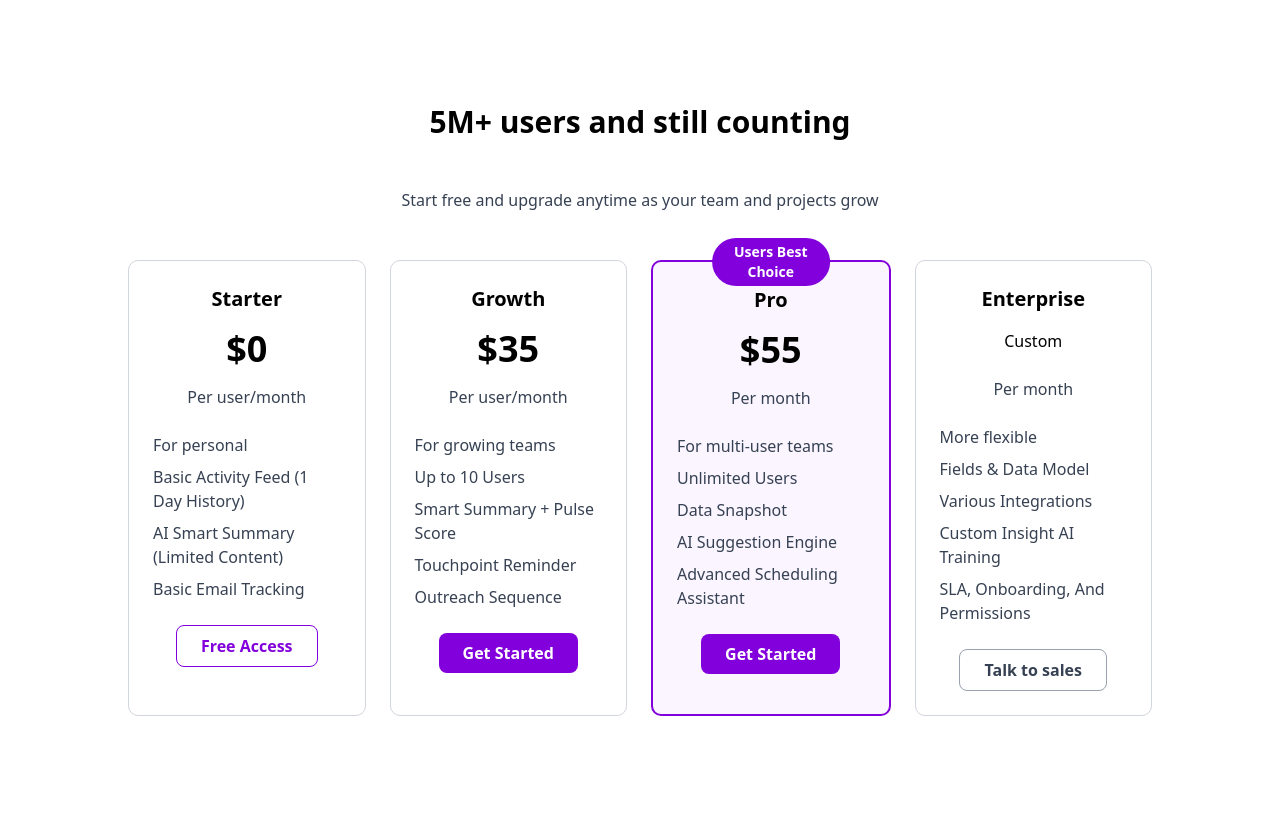
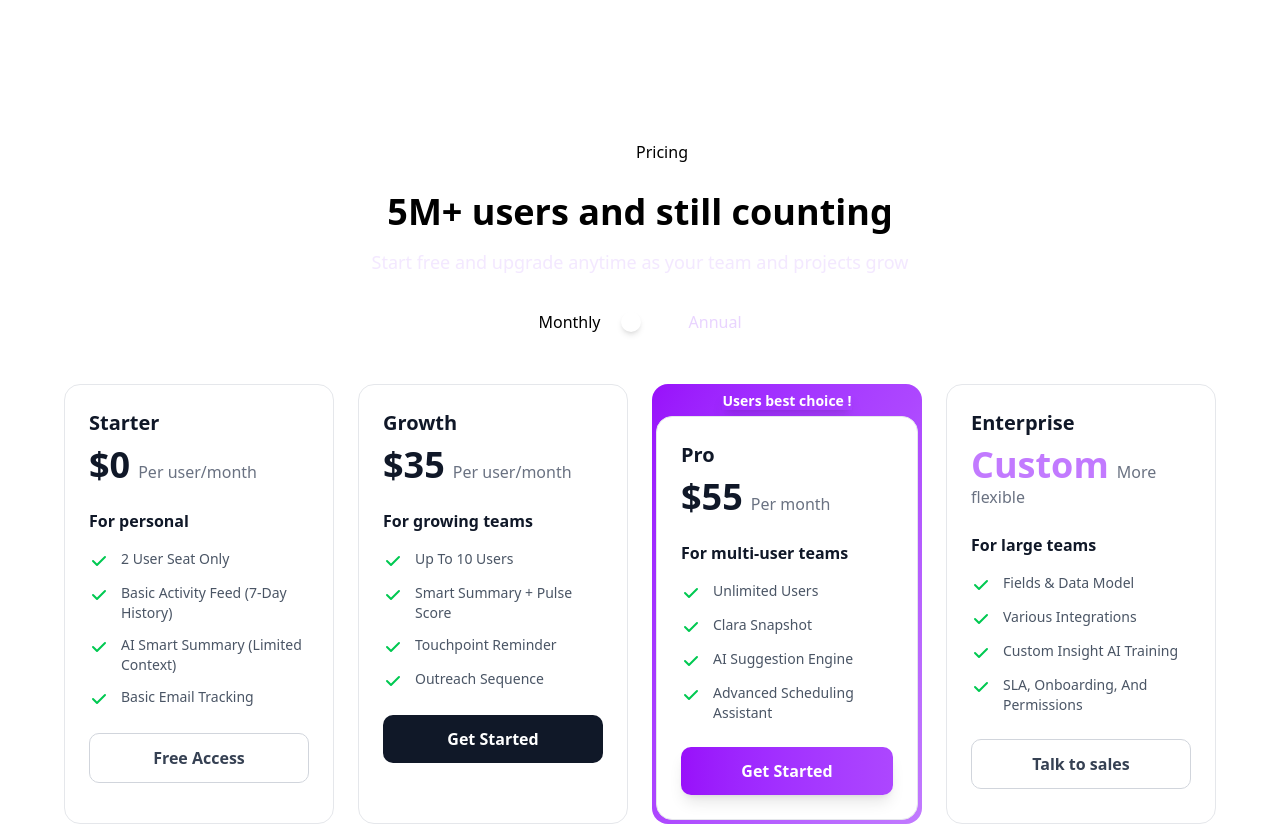
Before and after one commit to MoyasiGinko/SAAS-Template-Landing-Page-SIte, a Next.js app: page / in a window 1280 px wide. Shown: the part 4060-4886 px from the top of the page. Built offline with nearby package versions, Linux system fonts and the light colour scheme.

Commit message:
Update dependencies and enhance Pricing component with new features and layout

```diff
--- a/package.json
+++ b/package.json
@@ -41,14 +41,14 @@
     "cmdk": "^1.1.1",
     "date-fns": "^3.6.0",
     "embla-carousel-react": "^8.6.0",
-    "framer-motion": "^10.12.16",
+    "framer-motion": "^11.15.0",
     "gsap": "^3.12.2",
     "input-otp": "^1.4.2",
     "lucide-react": "^0.509.0",
     "next": "15.3.2",
     "next-themes": "^0.4.6",
     "react": "^19.1.0",
-    "react-day-picker": "^8.10.1",
+    "react-day-picker": "^9.1.3",
     "react-dom": "^19.1.0",
     "react-hook-form": "^7.56.3",
     "react-resizable-panels": "^3.0.1",
--- a/src/components/Pricing.tsx
+++ b/src/components/Pricing.tsx
@@ -1,81 +1,238 @@
 "use client";
 
-import React from "react";
+import React, { useState } from "react";
+
+interface PricingPlan {
+  id: string;
+  name: string;
+  price: string | number;
+  period: string;
+  description: string;
+  features: string[];
+  buttonText: string;
+  buttonStyle: "primary" | "secondary" | "purple";
+  isFeatured?: boolean;
+  badge?: string;
+}
+
+interface PricingCardProps {
+  plan: PricingPlan;
+  displayPrice: string;
+  displayPeriod: string;
+  getButtonClasses: (style: string) => string;
+}
+
+const pricingPlans: PricingPlan[] = [
+  {
+    id: "starter",
+    name: "Starter",
+    price: 0,
+    period: "Per user/month",
+    description: "For personal",
+    features: [
+      "2 User Seat Only",
+      "Basic Activity Feed (7-Day History)",
+      "AI Smart Summary (Limited Context)",
+      "Basic Email Tracking"
+    ],
+    buttonText: "Free Access",
+    buttonStyle: "secondary"
+  },
+  {
+    id: "growth",
+    name: "Growth",
+    price: 35,
+    period: "Per user/month",
+    description: "For growing teams",
+    features: [
+      "Up To 10 Users",
+      "Smart Summary + Pulse Score",
+      "Touchpoint Reminder",
+      "Outreach Sequence"
+    ],
+    buttonText: "Get Started",
+    buttonStyle: "primary"
+  },
+  {
+    id: "pro",
+    name: "Pro",
+    price: 55,
+    period: "Per month",
+    description: "For multi-user teams",
+    features: [
+      "Unlimited Users",
+      "Clara Snapshot",
+      "AI Suggestion Engine",
+      "Advanced Scheduling Assistant"
+    ],
+    buttonText: "Get Started",
+    buttonStyle: "purple",
+    isFeatured: true,
+    badge: "Users best choice !"
+  },
+  {
+    id: "enterprise",
+    name: "Enterprise",
+    price: "Custom",
+    period: "More flexible",
+    description: "For large teams",
+    features: [
+      "Fields & Data Model",
+      "Various Integrations",
+      "Custom Insight AI Training",
+      "SLA, Onboarding, And Permissions"
+    ],
+    buttonText: "Talk to sales",
+    buttonStyle: "secondary"
+  }
+];
+
+// Reusable PricingCard component
+const PricingCard: React.FC<PricingCardProps> = ({ plan, displayPrice, displayPeriod, getButtonClasses }) => {
+  return (
+    <div
+      className="bg-white rounded-2xl overflow-hidden hover:shadow-lg transition-all duration-300 relative border border-gray-200"
+    >
+      <div className="p-6">
+        <h3 className="text-xl font-bold text-gray-900 mb-2">{plan.name}</h3>
+        <div className="mb-6">
+          <span className={`text-4xl font-bold ${plan.id === 'enterprise' ? 'text-purple-400' : 'text-gray-900'}`}>
+            {displayPrice}
+          </span>
+          <span className="text-gray-500 ml-2">{displayPeriod}</span>
+        </div>
+
+        <div className="mb-6">
+          <p className="font-semibold mb-4 text-gray-900">
+            {plan.description}
+          </p>
+          <ul className="space-y-3">
+            {plan.features.map((feature, index) => (
+              <li key={index} className="flex items-start">
+                <svg className="w-5 h-5 text-green-500 mr-3 mt-0.5 flex-shrink-0" fill="currentColor" viewBox="0 0 20 20">
+                  <path fillRule="evenodd" d="M16.707 5.293a1 1 0 010 1.414l-8 8a1 1 0 01-1.414 0l-4-4a1 1 0 011.414-1.414L8 12.586l7.293-7.293a1 1 0 011.414 0z" clipRule="evenodd" />
+                </svg>
+                <span className="text-gray-600 text-sm">{feature}</span>
+              </li>
+            ))}
+          </ul>
+        </div>
+
+        <button className={getButtonClasses(plan.buttonStyle)}>
+          {plan.buttonText}
+        </button>
+      </div>
+    </div>
+  );
+};
 
 export default function Pricing() {
+  const [isAnnual, setIsAnnual] = useState(false);
+
+  const getPrice = (plan: PricingPlan) => {
+    if (typeof plan.price === 'string') return plan.price;
+    if (plan.price === 0) return '$0';
+
+    const price = isAnnual ? Math.floor(plan.price * 0.8) : plan.price; // 20% discount for annual
+    return `$${price}`;
+  };
+
+  const getPeriod = (plan: PricingPlan) => {
+    if (plan.id === 'enterprise') return plan.period;
+    return isAnnual ? 'Per user/year' : plan.period;
+  };
+
+  const getButtonClasses = (style: string) => {
+    switch (style) {
+      case "primary":
+        return "w-full py-3 px-4 bg-gray-900 text-white rounded-lg font-semibold hover:bg-gray-800 transition-colors";
+      case "purple":
+        return "w-full py-3 px-4 bg-gradient-to-r from-purple-600 to-purple-500 text-white rounded-lg font-semibold hover:from-purple-700 hover:to-purple-600 transition-all duration-200 shadow-lg";
+      case "secondary":
+      default:
+        return "w-full py-3 px-4 border border-gray-300 text-gray-700 rounded-lg font-semibold hover:bg-gray-50 transition-colors";
+    }
+  };
+
   return (
-    <section className="w-full bg-white">
-    <div className="py-20 bg-white px-8 max-w-7xl mx-auto">
-      <h2 className="text-center text-3xl font-semibold mb-12 text-black">5M+ users and still counting</h2>
-      <p className="text-center text-gray-700 mb-12 max-w-3xl mx-auto">
+    <section className="py-20 bg-white">
+      <div className="max-w-7xl mx-auto px-8">
+        {/* Header with extra top spacing */}
+        <div className="text-center mb-12 pt-8">
+          <div className="flex items-center justify-center mb-6">
+            <div className="w-8 h-8 bg-white/20 rounded-lg flex items-center justify-center mr-3">
+              <div className="w-4 h-4 bg-white rounded"></div>
+            </div>
+            <span className="text-black font-medium">Pricing</span>
+          </div>
+          <h2 className="text-3xl md:text-4xl font-bold text-black mb-4">
+            5M+ users and still counting
+          </h2>
+          <p className="text-purple-100 text-lg max-w-2xl mx-auto mb-8">
             Start free and upgrade anytime as your team and projects grow
           </p>
-      <div className="flex flex-col md:flex-row md:space-x-6 space-y-6 md:space-y-0 max-w-5xl mx-auto">
-        {/* Starter */}
-        <div className="flex-1 border border-gray-300 rounded-lg p-6 text-center bg-white">
-          <h3 className="text-xl font-semibold mb-4 text-black">Starter</h3>
-          <p className="text-4xl font-bold mb-4 text-black">$0</p>
-          <p className="mb-6 text-gray-700">Per user/month</p>
-          <ul className="text-gray-700 mb-6 text-left space-y-2">
-            <li>For personal</li>
-            <li>Basic Activity Feed (1 Day History)</li>
-            <li>AI Smart Summary (Limited Content)</li>
-            <li>Basic Email Tracking</li>
-          </ul>
-          <button className="border border-purple-700 text-purple-700 px-6 py-2 rounded-md font-semibold hover:bg-purple-50 transition">
-            Free Access
+
+          {/* Monthly/Annual Toggle */}
+          <div className="flex items-center justify-center space-x-4 mb-12">
+            <span className={`font-medium transition-colors ${!isAnnual ? 'text-black' : 'text-purple-200'}`}>
+              Monthly
+            </span>
+            <button
+              onClick={() => setIsAnnual(!isAnnual)}
+              className={`relative w-14 h-7 rounded-full transition-all duration-200 focus:outline-none focus:ring-2 focus:ring-white focus:ring-offset-2 focus:ring-offset-purple-500 ${
+                isAnnual ? 'bg-white' : 'bg-white/30'
+              }`}
+            >
+              <div
+                className={`absolute top-1 w-5 h-5 rounded-full shadow-md transition-transform duration-200 ${
+                  isAnnual ? 'transform translate-x-7 left-1 bg-purple-500' : 'left-1 bg-white'
+                }`}
+              />
             </button>
+            <div className="flex items-center space-x-2">
+              <span className={`font-medium transition-colors ${isAnnual ? 'text-black' : 'text-purple-200'}`}>
+                Annual
+              </span>
+              {isAnnual && (
+                <span className="bg-green-100 text-green-700 text-xs font-semibold px-2 py-1 rounded-full">
+                  Save 20%
+                </span>
+              )}
             </div>
-        {/* Growth */}
-        <div className="flex-1 border border-gray-300 rounded-lg p-6 text-center bg-white">
-          <h3 className="text-xl font-semibold mb-4 text-black">Growth</h3>
-          <p className="text-4xl font-bold mb-4 text-black">$35</p>
-          <p className="mb-6 text-gray-700">Per user/month</p>
-          <ul className="text-gray-700 mb-6 text-left space-y-2">
-            <li>For growing teams</li>
-            <li>Up to 10 Users</li>
-            <li>Smart Summary + Pulse Score</li>
-            <li>Touchpoint Reminder</li>
-            <li>Outreach Sequence</li>
-          </ul>
-          <button className="bg-purple-700 text-white px-6 py-2 rounded-md font-semibold hover:bg-purple-800 transition">
-            Get Started
-          </button>
           </div>
-        {/* Pro */}
-        <div className="flex-1 border-2 border-purple-700 rounded-lg p-6 text-center bg-purple-50 relative">
-          <div className="absolute -top-6 left-1/2 transform -translate-x-1/2 bg-purple-700 text-white px-4 py-1 rounded-full text-sm font-semibold">
-            Users Best Choice
         </div>
-          <h3 className="text-xl font-semibold mb-4 text-black">Pro</h3>
-          <p className="text-4xl font-bold mb-4 text-black">$55</p>
-          <p className="mb-6 text-gray-700">Per month</p>
-          <ul className="text-gray-700 mb-6 text-left space-y-2">
-            <li>For multi-user teams</li>
-            <li>Unlimited Users</li>
-            <li>Data Snapshot</li>
-            <li>AI Suggestion Engine</li>
-            <li>Advanced Scheduling Assistant</li>
-          </ul>
-          <button className="bg-purple-700 text-white px-6 py-2 rounded-md font-semibold hover:bg-purple-800 transition">
-            Get Started
-          </button>
+
+        {/* Pricing Cards Container with 2px spacing on sides */}
+        <div className="px-0.5">
+          <div className="grid grid-cols-1 md:grid-cols-2 lg:grid-cols-4 gap-6 max-w-6xl mx-auto">
+            {pricingPlans.map((plan) =>
+              plan.isFeatured ? (
+          <div className="bg-gradient-to-br from-purple-600 via-purple-500 to-purple-400 rounded-2xl relative flex flex-col items-center p-1" key={plan.id}>
+            {/* Featured Badge */}
+            {plan.badge && (
+              <div className="mb-1">
+                <span className="text-white text-sm font-semibold shadow-lg">
+            {plan.badge}
+                </span>
               </div>
-        {/* Enterprise */}
-        <div className="flex-1 border border-gray-300 rounded-lg p-6 text-center bg-white">
-          <h3 className="text-xl font-semibold mb-4 text-black">Enterprise</h3>
-          <p className="mb-6 text-black">Custom</p>
-          <p className="mb-6 text-gray-700">Per month</p>
-          <ul className="text-gray-700 mb-6 text-left space-y-2">
-            <li>More flexible</li>
-            <li>Fields & Data Model</li>
-            <li>Various Integrations</li>
-            <li>Custom Insight AI Training</li>
-            <li>SLA, Onboarding, And Permissions</li>
-          </ul>
-          <button className="border border-gray-400 text-gray-700 px-6 py-2 rounded-md font-semibold hover:bg-gray-100 transition">
-            Talk to sales
-          </button>
+            )}
+            <PricingCard
+              plan={plan}
+              displayPrice={getPrice(plan)}
+              displayPeriod={getPeriod(plan)}
+              getButtonClasses={getButtonClasses}
+            />
+          </div>
+              ) : (
+          <PricingCard
+            key={plan.id}
+            plan={plan}
+            displayPrice={getPrice(plan)}
+            displayPeriod={getPeriod(plan)}
+            getButtonClasses={getButtonClasses}
+          />
+              )
+            )}
           </div>
         </div>
       </div>
```
Also changed, not shown: 1 other file (tests, documents, lock files or other folders). Lines whose indentation alone changed are shown as unchanged.
